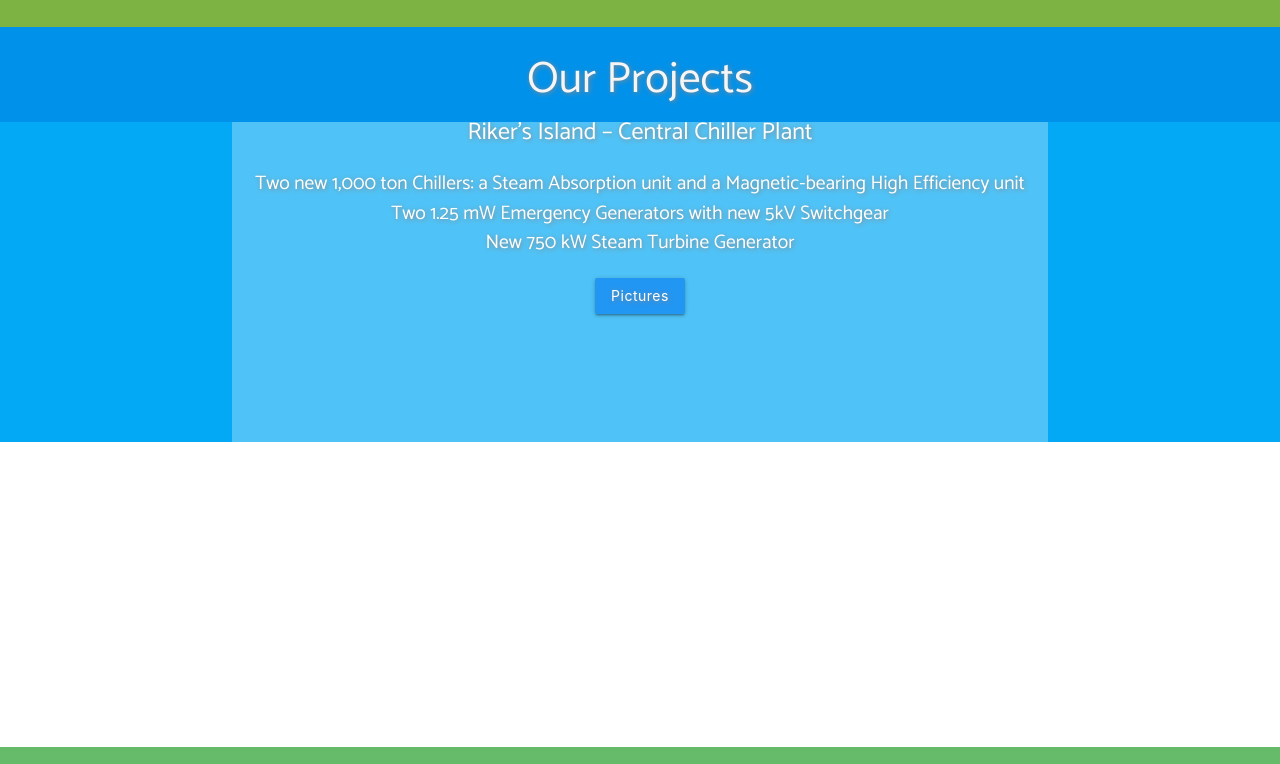
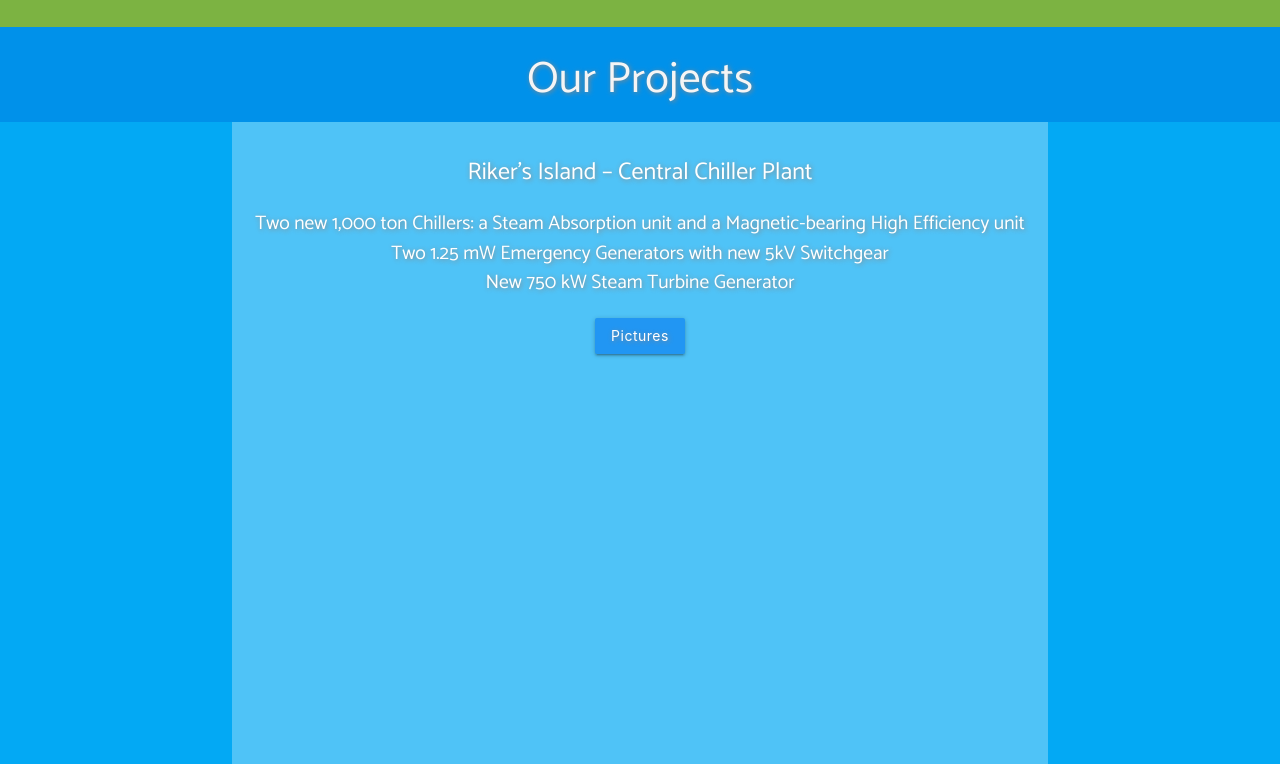
Before and after one commit to adapap/dynamic2, a plain HTML site: page index.html in a window 1280 px wide. Shown: the part 3080-3844 px from the top of the page. Drawn offline with nearby package versions, Linux system fonts and the light colour scheme.

Commit message:
Carousel size to accommodate pictures

```diff
--- a/dynamic_new.css
+++ b/dynamic_new.css
@@ -58,6 +58,10 @@ section {
 
 .btn-proj {
 	text-transform: capitalize;
+}
+
+.carousel {
+	min-height: 800px;
 }
 
 .carousel p {
```
